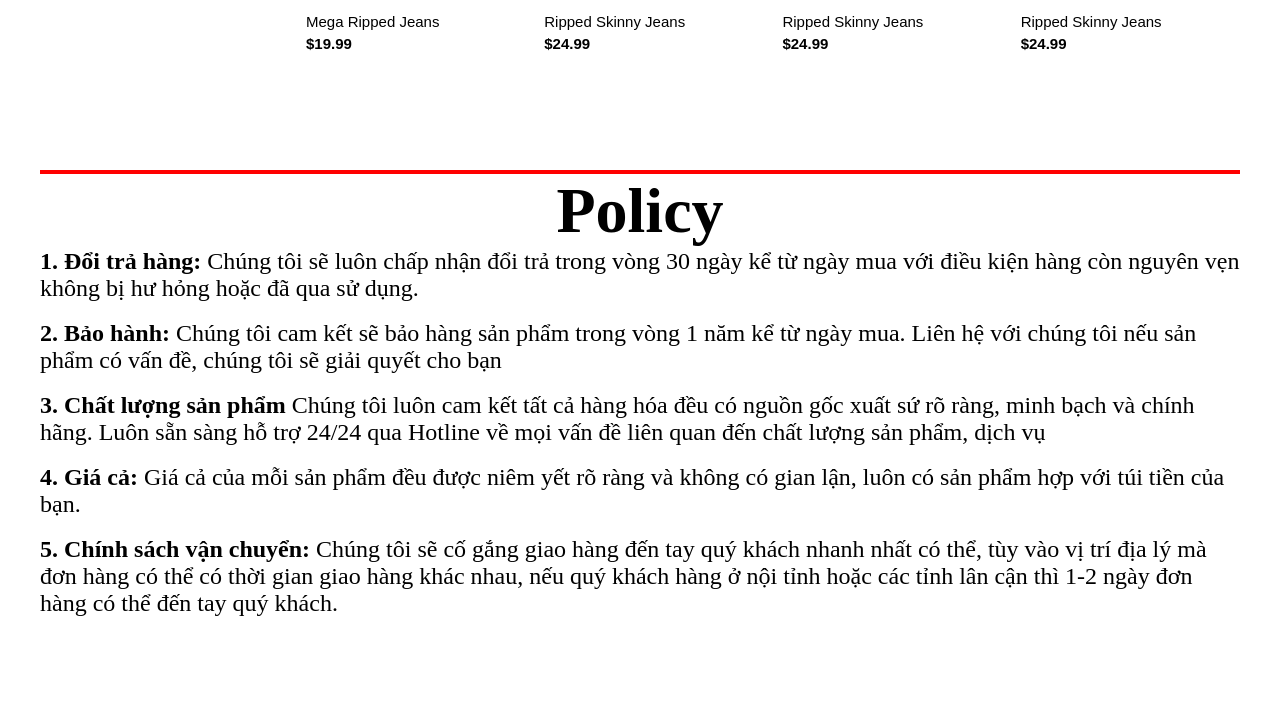
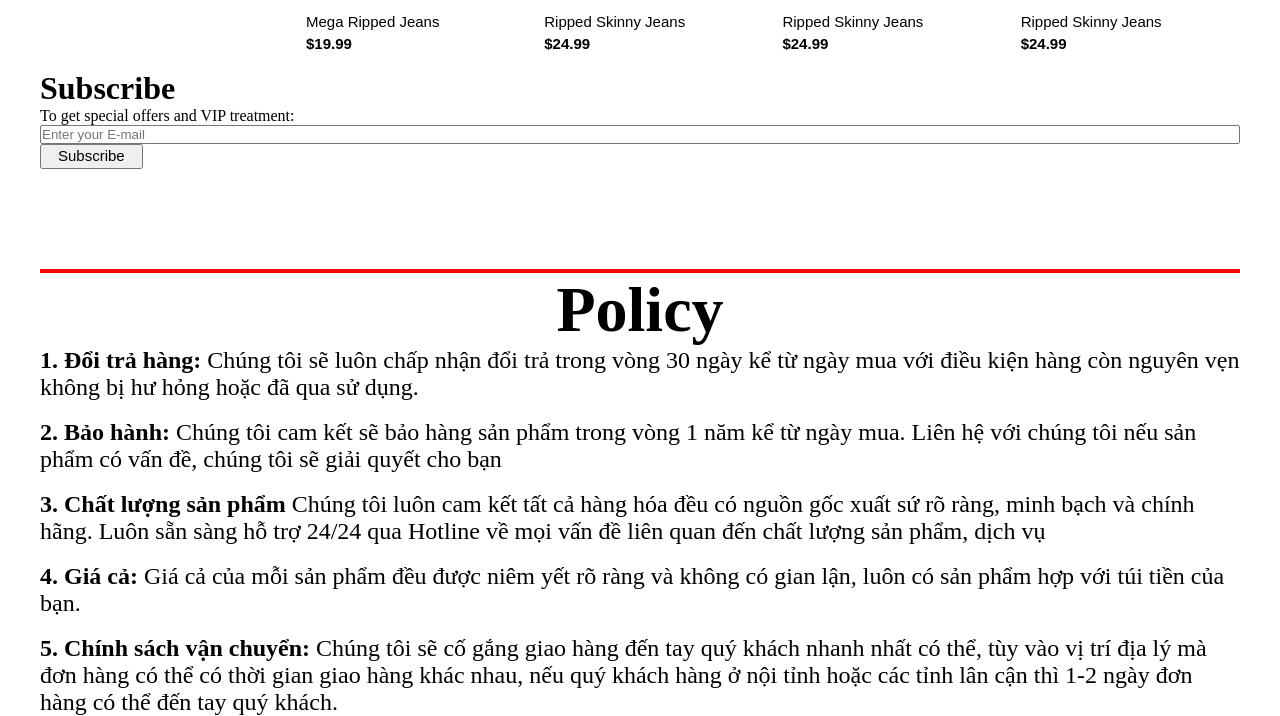
Before and after one commit to trangiatonin/TranGIaToNin_thuong-mai-dien-tu, a plain HTML site: page index.html in a window 1280 px wide. Shown: the part 1429-2145 px from the top of the page. Before the commit the page ends 2046 px from the top, so only its background shows below. Drawn offline with Linux system fonts and the light colour scheme.

Commit message:
Update index.html

```diff
--- a/index.html
+++ b/index.html
@@ -207,7 +207,14 @@
             </div>
         </div>
     </div>
-
+    <div class="subscribe-footer">
+        <h1>Subscribe</h1>
+        <p>To get special offers and VIP treatment:</p>
+        <p>
+            <input type="text" placeholder="Enter your E-mail" style="width: 100%;">
+        </p>
+        <button type="button">Subscribe</button>
+    </div>
     <div id="footer">
         <h1 style="text-align: center; font-size: 64px;"><b>Policy</b></h1>
         <p><b>1. Đổi trả hàng:</b> Chúng tôi sẽ luôn chấp nhận đổi trả trong vòng 30 ngày kể từ ngày mua với điều kiện
```
